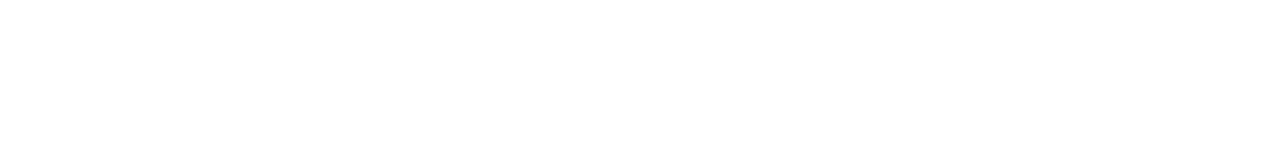
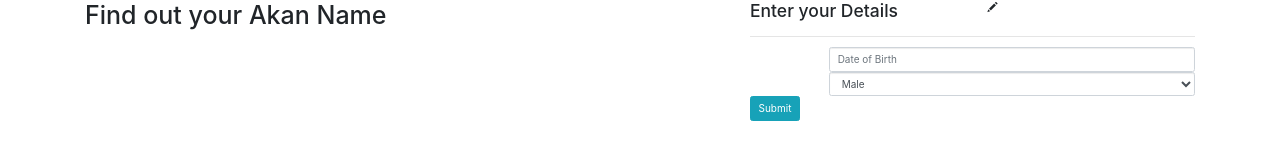
Before and after one commit to BandLinc/ankan, a plain HTML site: page index.html in a window 1280 px wide. Drawn offline with nearby package versions, Linux system fonts and the light colour scheme.

Commit message:
Add body section that captures form details

```diff
--- a/index.html
+++ b/index.html
@@ -1,5 +1,6 @@
 <!DOCTYPE html>
 <html>
+
 <head>
     <link rel="stylesheet" href="https://maxcdn.bootstrapcdn.com/bootstrap/3.4.1/css/bootstrap.min.css">
     <link rel="stylesheet" type="text/css" href="css/bootstrap.css">
@@ -12,7 +13,45 @@
 
     <title>Ankan Game</title>
 </head>
+
 <body>
+    <div class="container">
+        <div class="row">
+            <div class="col-md-7">
+                <div class="blink_me">
+                    <h1 class="text-left">Find out your Akan Name</h1>
+                </div>
+            </div>
+            <div class="col-md-5">
+                <div class="row">
+                    <div class="col-md-6">
+                        <h3 class="text-left">Enter your Details</h3>
+                    </div>
+                    <div class="col-md-6">
+                        <span class="glyphicon glyphicon-pencil"></span>
+                    </div>
+                </div>
+                <hr class="new5">
+                <div class="row">
+                    <label class="label col-md-2 control-label">DOB</label>
+                    <div class="col-md-10">
+                        <input type="text" class="form-control" name="datepicker" placeholder="Date of Birth"
+                            id="datepicker">
+                    </div>
+                </div>
+                <div class="row">
+                    <label class="label col-md-2 control-label">Gender</label>
+                    <div class="col-md-10">
+                        <select class="form-control" id="gender">
+                            <option>Male</option>
+                            <option>Female</option>
+                        </select>
+                    </div>
+                </div>
+                <input class="btn btn-info" type="submit" value="Submit" onclick="myFunction();">
+            </div>
+        </div>
+    </div>
+</body>
 
-    </body>
 </html>
```
Lines whose indentation alone changed are shown as unchanged.
